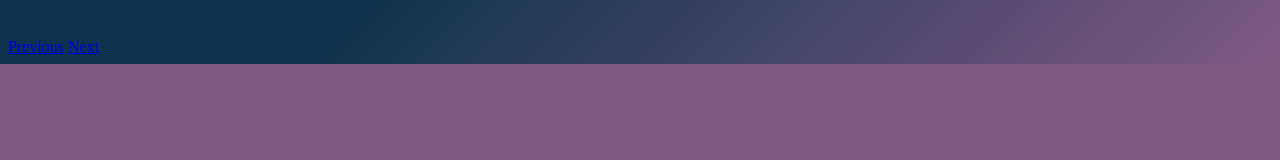
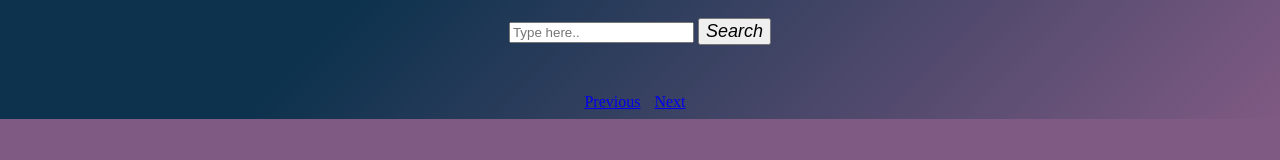
Before and after one commit to kcubeterm/achoz, a website: page public/search.html in a window 1280 px wide. Drawn offline with Linux system fonts and the light colour scheme; no server answers.

Commit message:
Added search bar in result section also

```diff
--- a/public/app.css
+++ b/public/app.css
@@ -44,3 +44,10 @@ input:focus {
     padding:10px;
     text-align:center ;
 }
+#next-pre {
+    text-align: center;
+}
+#next {
+    padding:10px;
+    align: center;
+}
--- a/public/search.html
+++ b/public/search.html
@@ -1,5 +1,6 @@
 <!DOCTYPE html>
 <html lang="en">
+
 <head>
     <meta charset="UTF-8">
     <meta http-equiv="X-UA-Compatible" content="IE=edge">
@@ -7,10 +8,23 @@
     <link rel="stylesheet" href="/public/app.css">
     <title>Document</title>
 </head>
+
 <body>
-<script src="/public/search.js"></script>
-   <ul id="results"></ul>
-<a href="#" id="previous"> Previous</a>
-<a href="#" id="next">Next</a>
+    <script src="/public/search.js"></script>
+    <div id=search_div>
+        <div id=input1>
+            <form action="/search">
+                <input id="search_input" type="text" placeholder="Type here.." name="q">
+                <button> <i class="search" style="font-size: 18px;"> Search </i></button>
+            </form>
+        </div>
+    </div>
+        <ul id="results"></ul>
+
+    <div id="next-pre" >
+        <a href="#" id="previous"> Previous</a>
+        <a href="#" id="next">Next</a>
+    </div>
 </body>
+
 </html>
--- a/public/search.js
+++ b/public/search.js
@@ -18,6 +18,7 @@ function search() {
 }
 
 function appendData(data) {
+    document.getElementById("search_input").value = input
     var out = document.getElementById("results");
     out.innerHTML = ""
     var search_list = ""
```
